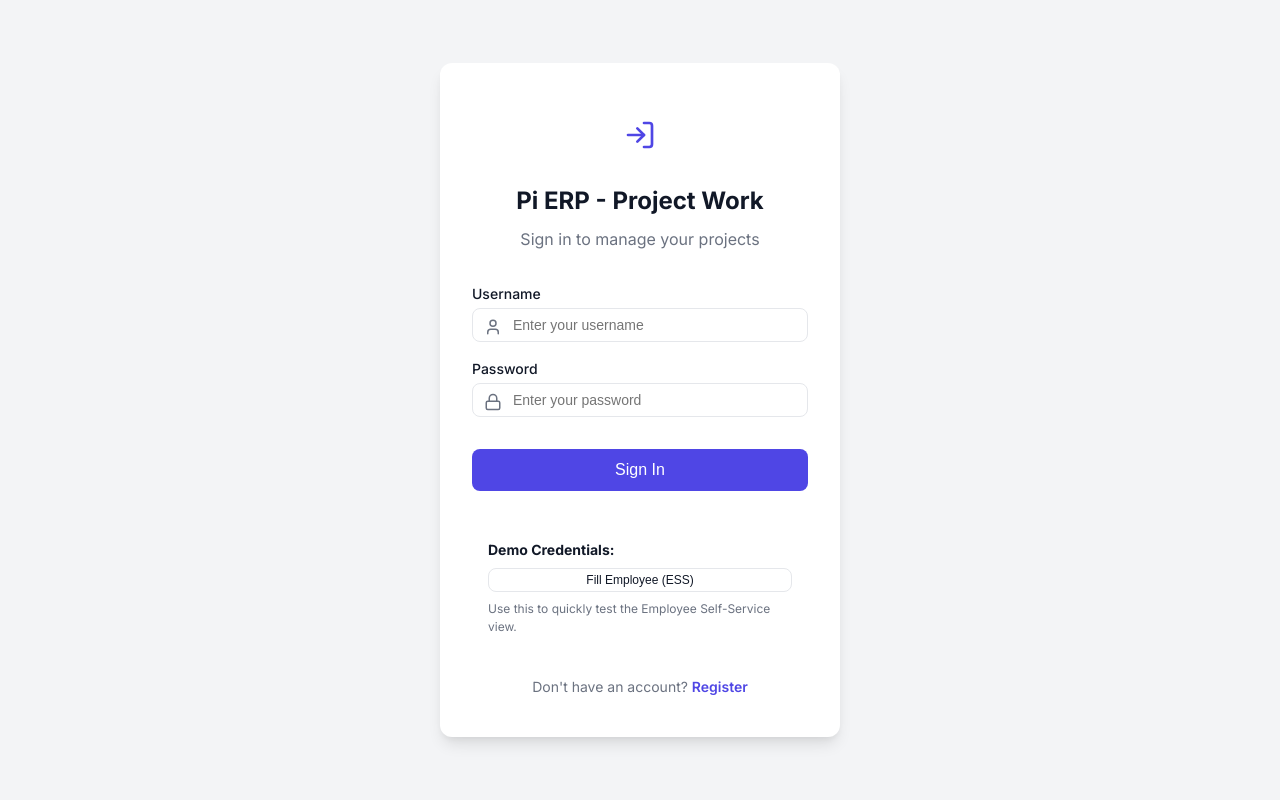
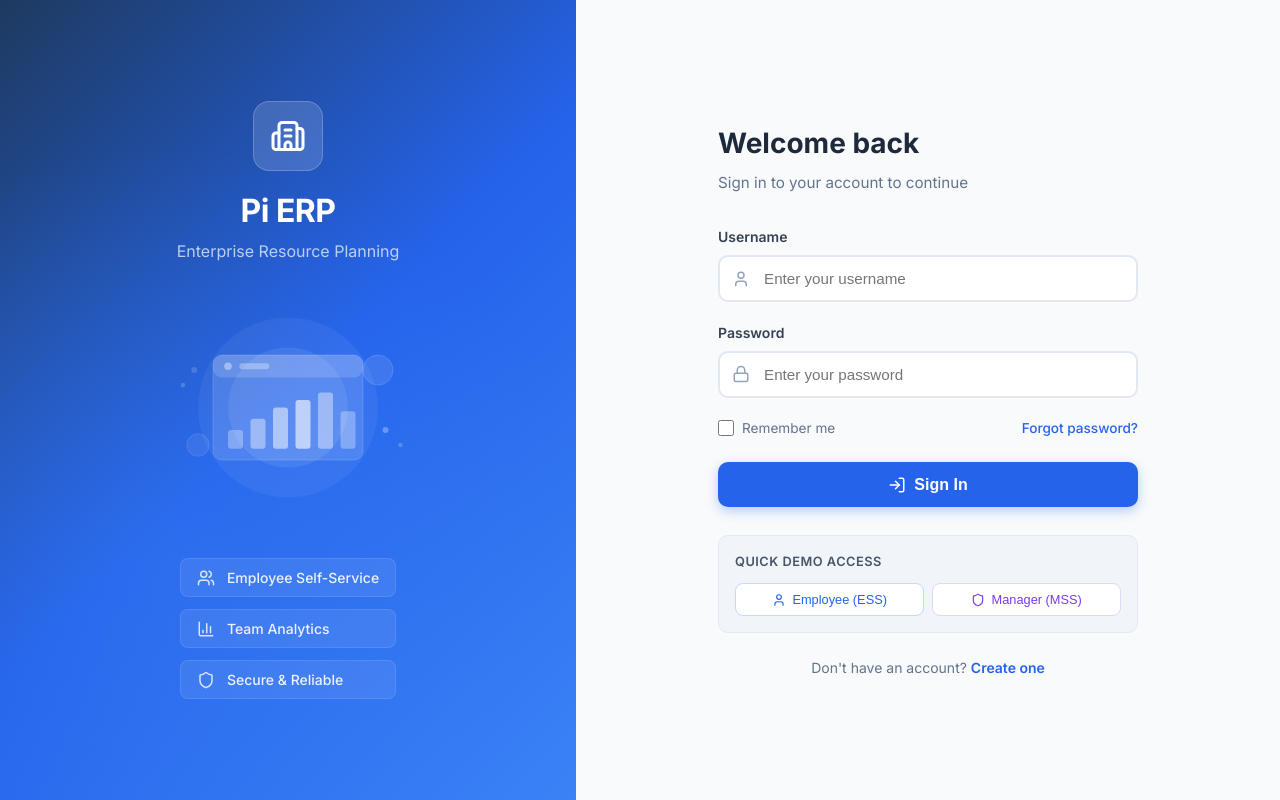
Before and after one commit to swapna-pipra/techtalk, a React (Vite) app: page /login in a window 1280 px wide. Built offline with nearby package versions, Linux system fonts and the light colour scheme.

Commit message:
UI: Redesign login page with split-screen layout and illustration

```diff
--- a/src/pages/Login.jsx
+++ b/src/pages/Login.jsx
@@ -1,7 +1,7 @@
 import React, { useState } from 'react';
 import { useNavigate, Link } from 'react-router-dom';
 import { useAuth } from '../contexts/AuthContext';
-import { User, Lock, LogIn } from 'lucide-react';
+import { User, Lock, LogIn, Building2, Shield, Users, BarChart3 } from 'lucide-react';
 
 const Login = () => {
   const [formData, setFormData] = useState({ username: '', password: '' });
@@ -30,7 +30,7 @@ const Login = () => {
 
       if (!res.ok) throw new Error(data.error || 'Login failed');
 
-      login(data); // { id, username, role }
+      login(data);
       navigate('/');
     } catch (err) {
       setError(err.message);
@@ -40,88 +40,489 @@ const Login = () => {
   };
 
   return (
-    <div className="animate-fade-in" style={{ display: 'flex', alignItems: 'center', justifyContent: 'center', minHeight: '100vh', backgroundColor: 'var(--background)', padding: '1rem' }}>
-      <div className="card" style={{ width: '100%', maxWidth: '400px', padding: '2.5rem 2rem', textAlign: 'center', boxShadow: 'var(--shadow-lg)' }}>
+    <div className="animate-fade-in" style={styles.container}>
+      {/* Left Panel - Branding & Illustration */}
+      <div style={styles.leftPanel}>
+        <div style={styles.leftContent}>
+          {/* Logo Area */}
+          <div style={styles.logoArea}>
+            <div style={styles.logoIcon}>
+              <Building2 size={36} color="#ffffff" />
+            </div>
+            <h1 style={styles.brandTitle}>Pi ERP</h1>
+            <p style={styles.brandSubtitle}>Enterprise Resource Planning</p>
+          </div>
 
-        <div style={{ marginBottom: '2rem' }}>
-          <div style={{ display: 'inline-flex', padding: '1rem', backgroundColor: 'var(--surface)', borderRadius: '50%', marginBottom: '1rem' }}>
-            <LogIn size={32} color="var(--primary)" />
+          {/* Illustration - Abstract SVG */}
+          <div style={styles.illustrationArea}>
+            <svg viewBox="0 0 400 300" style={styles.illustration} aria-hidden="true">
+              {/* Background circles */}
+              <circle cx="200" cy="150" r="120" fill="rgba(255,255,255,0.05)" />
+              <circle cx="200" cy="150" r="80" fill="rgba(255,255,255,0.08)" />
+
+              {/* Dashboard mockup */}
+              <rect x="100" y="80" width="200" height="140" rx="12" fill="rgba(255,255,255,0.12)" stroke="rgba(255,255,255,0.2)" strokeWidth="1" />
+
+              {/* Top bar */}
+              <rect x="100" y="80" width="200" height="30" rx="12" fill="rgba(255,255,255,0.15)" />
+              <circle cx="120" cy="95" r="5" fill="rgba(255,255,255,0.4)" />
+              <rect x="135" y="91" width="40" height="8" rx="4" fill="rgba(255,255,255,0.3)" />
+
+              {/* Chart bars */}
+              <rect x="120" y="180" width="20" height="25" rx="4" fill="rgba(255,255,255,0.3)" />
+              <rect x="150" y="165" width="20" height="40" rx="4" fill="rgba(255,255,255,0.4)" />
+              <rect x="180" y="150" width="20" height="55" rx="4" fill="rgba(255,255,255,0.5)" />
+              <rect x="210" y="140" width="20" height="65" rx="4" fill="rgba(255,255,255,0.6)" />
+              <rect x="240" y="130" width="20" height="75" rx="4" fill="rgba(255,255,255,0.4)" />
+              <rect x="270" y="155" width="20" height="50" rx="4" fill="rgba(255,255,255,0.3)" />
+
+              {/* Floating elements */}
+              <circle cx="320" cy="100" r="20" fill="rgba(255,255,255,0.1)" stroke="rgba(255,255,255,0.2)" strokeWidth="1" />
+              <circle cx="80" cy="200" r="15" fill="rgba(255,255,255,0.08)" stroke="rgba(255,255,255,0.15)" strokeWidth="1" />
+
+              {/* Connecting dots */}
+              <circle cx="330" cy="180" r="4" fill="rgba(255,255,255,0.3)" />
+              <circle cx="350" cy="200" r="3" fill="rgba(255,255,255,0.2)" />
+              <circle cx="60" cy="120" r="3" fill="rgba(255,255,255,0.2)" />
+              <circle cx="75" cy="100" r="4" fill="rgba(255,255,255,0.15)" />
+            </svg>
           </div>
-          <h1 style={{ fontSize: '1.5rem', marginBottom: '0.5rem' }}>Pi ERP - Project Work</h1>
-          <p style={{ color: 'var(--text-muted)' }}>Sign in to manage your projects</p>
+
+          {/* Feature highlights */}
+          <div style={styles.features}>
+            <div style={styles.featureItem}>
+              <Users size={18} color="rgba(255,255,255,0.8)" />
+              <span style={styles.featureText}>Employee Self-Service</span>
+            </div>
+            <div style={styles.featureItem}>
+              <BarChart3 size={18} color="rgba(255,255,255,0.8)" />
+              <span style={styles.featureText}>Team Analytics</span>
+            </div>
+            <div style={styles.featureItem}>
+              <Shield size={18} color="rgba(255,255,255,0.8)" />
+              <span style={styles.featureText}>Secure & Reliable</span>
+            </div>
+          </div>
+        </div>
+
+        {/* Decorative gradient overlay */}
+        <div style={styles.gradientOverlay} />
+      </div>
+
+      {/* Right Panel - Login Form */}
+      <div style={styles.rightPanel}>
+        <div style={styles.formContainer}>
+          <div style={styles.formHeader}>
+            <h2 style={styles.welcomeText}>Welcome back</h2>
+            <p style={styles.welcomeSubtext}>Sign in to your account to continue</p>
           </div>
 
           {error && (
-          <div style={{ backgroundColor: 'var(--danger)', color: 'white', padding: '0.75rem', borderRadius: 'var(--radius-md)', marginBottom: '1.5rem', fontSize: '0.875rem' }}>
+            <div style={styles.errorBox}>
+              <span style={styles.errorIcon}>⚠</span>
               {error}
             </div>
           )}
 
-        <form onSubmit={handleSubmit} style={{ textAlign: 'left' }}>
-          <div className="form-group">
-            <label className="form-label">Username</label>
-            <div style={{ position: 'relative' }}>
-              <User size={18} style={{ position: 'absolute', left: '12px', top: '10px', color: 'var(--text-muted)' }} />
+          <form onSubmit={handleSubmit}>
+            <div style={styles.formGroup}>
+              <label style={styles.label}>Username</label>
+              <div style={styles.inputWrapper}>
+                <User size={18} style={styles.inputIcon} />
                 <input
                   type="text"
                   name="username"
-                className="form-control"
                   placeholder="Enter your username"
-                style={{ paddingLeft: '2.5rem' }}
+                  style={styles.input}
                   value={formData.username}
                   onChange={handleInputChange}
                   required
+                  aria-label="Username"
                 />
               </div>
             </div>
 
-          <div className="form-group" style={{ marginBottom: '2rem' }}>
-            <label className="form-label">Password</label>
-            <div style={{ position: 'relative' }}>
-              <Lock size={18} style={{ position: 'absolute', left: '12px', top: '10px', color: 'var(--text-muted)' }} />
+            <div style={styles.formGroup}>
+              <label style={styles.label}>Password</label>
+              <div style={styles.inputWrapper}>
+                <Lock size={18} style={styles.inputIcon} />
                 <input
                   type="password"
                   name="password"
-                className="form-control"
                   placeholder="Enter your password"
-                style={{ paddingLeft: '2.5rem' }}
+                  style={styles.input}
                   value={formData.password}
                   onChange={handleInputChange}
                   required
+                  aria-label="Password"
                 />
               </div>
             </div>
 
+            <div style={styles.rememberRow}>
+              <label style={styles.checkboxLabel}>
+                <input type="checkbox" style={styles.checkbox} />
+                <span>Remember me</span>
+              </label>
+              <a href="#" style={styles.forgotLink}>Forgot password?</a>
+            </div>
+
             <button
               type="submit"
-            className="btn btn-primary"
-            style={{ width: '100%', padding: '0.75rem', fontSize: '1rem', display: 'flex', justifyContent: 'center' }}
+              style={{
+                ...styles.submitBtn,
+                opacity: isLoading ? 0.7 : 1,
+                cursor: isLoading ? 'not-allowed' : 'pointer'
+              }}
               disabled={isLoading}
             >
-            {isLoading ? 'Signing In...' : 'Sign In'}
+              {isLoading ? (
+                <span style={styles.loadingText}>
+                  <span style={styles.spinner} />
+                  Signing In...
+                </span>
+              ) : (
+                <span style={styles.btnContent}>
+                  <LogIn size={18} />
+                  Sign In
+                </span>
+              )}
             </button>
           </form>
 
-        <div style={{ marginTop: '2rem', padding: '1rem', backgroundColor: 'var(--surface-hover)', borderRadius: 'var(--radius-md)', textAlign: 'left' }}>
-          <h4 style={{ margin: '0 0 0.5rem 0', fontSize: '0.875rem' }}>Demo Credentials:</h4>
-          <div style={{ display: 'flex', gap: '0.5rem', marginBottom: '0.5rem' }}>
+          {/* Demo credentials */}
+          <div style={styles.demoBox}>
+            <p style={styles.demoTitle}>Quick Demo Access</p>
+            <div style={styles.demoButtons}>
               <button
-              className="btn btn-secondary"
-              style={{ fontSize: '0.75rem', padding: '0.25rem 0.5rem', flex: 1 }}
+                style={styles.demoBtn}
                 onClick={() => setFormData({ username: 'employee1', password: 'password123' })}
+                type="button"
               >
-              Fill Employee (ESS)
+                <User size={14} />
+                Employee (ESS)
+              </button>
+              <button
+                style={styles.demoBtnAlt}
+                onClick={() => setFormData({ username: 'manager1', password: 'password123' })}
+                type="button"
+              >
+                <Shield size={14} />
+                Manager (MSS)
               </button>
             </div>
-          <p style={{ margin: 0, fontSize: '0.75rem', color: 'var(--text-muted)' }}>Use this to quickly test the Employee Self-Service view.</p>
           </div>
 
-        <p style={{ marginTop: '1.5rem', fontSize: '0.875rem', color: 'var(--text-muted)' }}>
-          Don't have an account? <Link to="/register" style={{ color: 'var(--primary)', textDecoration: 'none', fontWeight: 600 }}>Register</Link>
+          <p style={styles.registerText}>
+            Don't have an account?{' '}
+            <Link to="/register" style={styles.registerLink}>Create one</Link>
           </p>
+        </div>
       </div>
     </div>
   );
 };
 
+const styles = {
+  container: {
+    display: 'flex',
+    minHeight: '100vh',
+    backgroundColor: '#f8fafc',
+  },
+  // Left Panel
+  leftPanel: {
+    position: 'relative',
+    flex: '1 1 45%',
+    background: 'linear-gradient(135deg, #1e3a5f 0%, #2563eb 50%, #3b82f6 100%)',
+    display: 'flex',
+    alignItems: 'center',
+    justifyContent: 'center',
+    padding: '3rem',
+    overflow: 'hidden',
+  },
+  leftContent: {
+    position: 'relative',
+    zIndex: 2,
+    display: 'flex',
+    flexDirection: 'column',
+    alignItems: 'center',
+    gap: '2rem',
+    maxWidth: '400px',
+  },
+  gradientOverlay: {
+    position: 'absolute',
+    top: 0,
+    left: 0,
+    right: 0,
+    bottom: 0,
+    background: 'radial-gradient(circle at 30% 70%, rgba(59,130,246,0.3) 0%, transparent 60%)',
+    zIndex: 1,
+  },
+  logoArea: {
+    textAlign: 'center',
+  },
+  logoIcon: {
+    display: 'inline-flex',
+    padding: '1rem',
+    backgroundColor: 'rgba(255,255,255,0.15)',
+    borderRadius: '16px',
+    marginBottom: '1rem',
+    backdropFilter: 'blur(10px)',
+    border: '1px solid rgba(255,255,255,0.2)',
+  },
+  brandTitle: {
+    fontSize: '2rem',
+    fontWeight: '700',
+    color: '#ffffff',
+    margin: '0 0 0.25rem 0',
+    letterSpacing: '-0.5px',
+  },
+  brandSubtitle: {
+    fontSize: '1rem',
+    color: 'rgba(255,255,255,0.7)',
+    margin: 0,
+    fontWeight: '400',
+  },
+  illustrationArea: {
+    width: '100%',
+    maxWidth: '350px',
+  },
+  illustration: {
+    width: '100%',
+    height: 'auto',
+  },
+  features: {
+    display: 'flex',
+    flexDirection: 'column',
+    gap: '0.75rem',
+  },
+  featureItem: {
+    display: 'flex',
+    alignItems: 'center',
+    gap: '0.75rem',
+    padding: '0.5rem 1rem',
+    backgroundColor: 'rgba(255,255,255,0.08)',
+    borderRadius: '8px',
+    border: '1px solid rgba(255,255,255,0.1)',
+  },
+  featureText: {
+    color: 'rgba(255,255,255,0.9)',
+    fontSize: '0.875rem',
+    fontWeight: '500',
+  },
+  // Right Panel
+  rightPanel: {
+    flex: '1 1 55%',
+    display: 'flex',
+    alignItems: 'center',
+    justifyContent: 'center',
+    padding: '2rem',
+  },
+  formContainer: {
+    width: '100%',
+    maxWidth: '420px',
+  },
+  formHeader: {
+    marginBottom: '2rem',
+  },
+  welcomeText: {
+    fontSize: '1.75rem',
+    fontWeight: '700',
+    color: '#1e293b',
+    margin: '0 0 0.5rem 0',
+  },
+  welcomeSubtext: {
+    fontSize: '0.95rem',
+    color: '#64748b',
+    margin: 0,
+  },
+  errorBox: {
+    display: 'flex',
+    alignItems: 'center',
+    gap: '0.5rem',
+    backgroundColor: '#fef2f2',
+    color: '#dc2626',
+    padding: '0.75rem 1rem',
+    borderRadius: '10px',
+    marginBottom: '1.5rem',
+    fontSize: '0.875rem',
+    border: '1px solid #fecaca',
+  },
+  errorIcon: {
+    fontSize: '1rem',
+  },
+  formGroup: {
+    marginBottom: '1.25rem',
+  },
+  label: {
+    display: 'block',
+    fontSize: '0.875rem',
+    fontWeight: '600',
+    color: '#374151',
+    marginBottom: '0.5rem',
+  },
+  inputWrapper: {
+    position: 'relative',
+  },
+  inputIcon: {
+    position: 'absolute',
+    left: '14px',
+    top: '50%',
+    transform: 'translateY(-50%)',
+    color: '#94a3b8',
+    pointerEvents: 'none',
+  },
+  input: {
+    width: '100%',
+    padding: '0.8rem 1rem 0.8rem 2.75rem',
+    fontSize: '0.95rem',
+    border: '2px solid #e2e8f0',
+    borderRadius: '10px',
+    outline: 'none',
+    transition: 'border-color 0.2s, box-shadow 0.2s',
+    backgroundColor: '#ffffff',
+    color: '#1e293b',
+    boxSizing: 'border-box',
+  },
+  rememberRow: {
+    display: 'flex',
+    justifyContent: 'space-between',
+    alignItems: 'center',
+    marginBottom: '1.5rem',
+  },
+  checkboxLabel: {
+    display: 'flex',
+    alignItems: 'center',
+    gap: '0.5rem',
+    fontSize: '0.85rem',
+    color: '#64748b',
+    cursor: 'pointer',
+  },
+  checkbox: {
+    width: '16px',
+    height: '16px',
+    accentColor: '#2563eb',
+    cursor: 'pointer',
+  },
+  forgotLink: {
+    fontSize: '0.85rem',
+    color: '#2563eb',
+    textDecoration: 'none',
+    fontWeight: '500',
+  },
+  submitBtn: {
+    width: '100%',
+    padding: '0.85rem',
+    fontSize: '1rem',
+    fontWeight: '600',
+    color: '#ffffff',
+    backgroundColor: '#2563eb',
+    border: 'none',
+    borderRadius: '10px',
+    cursor: 'pointer',
+    transition: 'background-color 0.2s, transform 0.1s',
+    boxShadow: '0 4px 12px rgba(37, 99, 235, 0.3)',
+  },
+  btnContent: {
+    display: 'flex',
+    alignItems: 'center',
+    justifyContent: 'center',
+    gap: '0.5rem',
+  },
+  loadingText: {
+    display: 'flex',
+    alignItems: 'center',
+    justifyContent: 'center',
+    gap: '0.5rem',
+  },
+  spinner: {
+    display: 'inline-block',
+    width: '16px',
+    height: '16px',
+    border: '2px solid rgba(255,255,255,0.3)',
+    borderTopColor: '#ffffff',
+    borderRadius: '50%',
+    animation: 'spin 0.6s linear infinite',
+  },
+  demoBox: {
+    marginTop: '1.75rem',
+    padding: '1rem',
+    backgroundColor: '#f1f5f9',
+    borderRadius: '10px',
+    border: '1px solid #e2e8f0',
+  },
+  demoTitle: {
+    margin: '0 0 0.75rem 0',
+    fontSize: '0.8rem',
+    fontWeight: '600',
+    color: '#475569',
+    textTransform: 'uppercase',
+    letterSpacing: '0.5px',
+  },
+  demoButtons: {
+    display: 'flex',
+    gap: '0.5rem',
+  },
+  demoBtn: {
+    flex: 1,
+    display: 'flex',
+    alignItems: 'center',
+    justifyContent: 'center',
+    gap: '0.4rem',
+    padding: '0.5rem 0.75rem',
+    fontSize: '0.8rem',
+    fontWeight: '500',
+    color: '#2563eb',
+    backgroundColor: '#ffffff',
+    border: '1px solid #bfdbfe',
+    borderRadius: '8px',
+    cursor: 'pointer',
+    transition: 'background-color 0.2s',
+  },
+  demoBtnAlt: {
+    flex: 1,
+    display: 'flex',
+    alignItems: 'center',
+    justifyContent: 'center',
+    gap: '0.4rem',
+    padding: '0.5rem 0.75rem',
+    fontSize: '0.8rem',
+    fontWeight: '500',
+    color: '#7c3aed',
+    backgroundColor: '#ffffff',
+    border: '1px solid #ddd6fe',
+    borderRadius: '8px',
+    cursor: 'pointer',
+    transition: 'background-color 0.2s',
+  },
+  registerText: {
+    textAlign: 'center',
+    marginTop: '1.5rem',
+    fontSize: '0.875rem',
+    color: '#64748b',
+  },
+  registerLink: {
+    color: '#2563eb',
+    textDecoration: 'none',
+    fontWeight: '600',
+  },
+};
+
+// Add keyframe animation for spinner
+const styleSheet = document.createElement('style');
+styleSheet.textContent = `
+  @keyframes spin {
+    to { transform: rotate(360deg); }
+  }
+  @media (max-width: 768px) {
+    .animate-fade-in > div:first-child {
+      display: none !important;
+    }
+    .animate-fade-in > div:last-child {
+      flex: 1 1 100% !important;
+    }
+  }
+`;
+document.head.appendChild(styleSheet);
+
 export default Login;
```
Lines whose indentation alone changed are shown as unchanged.
